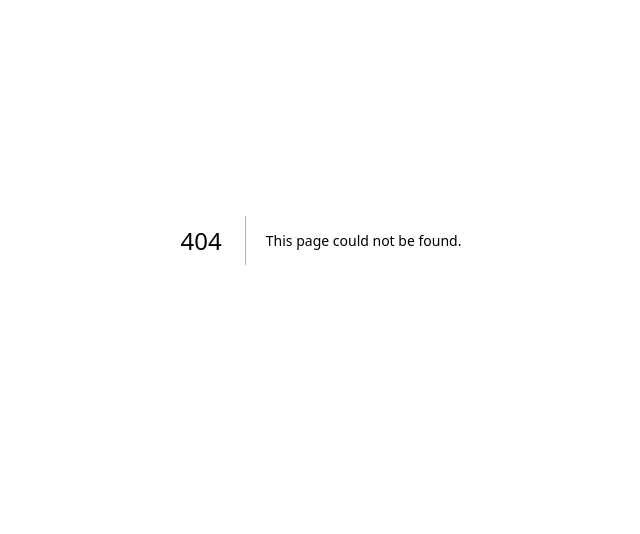
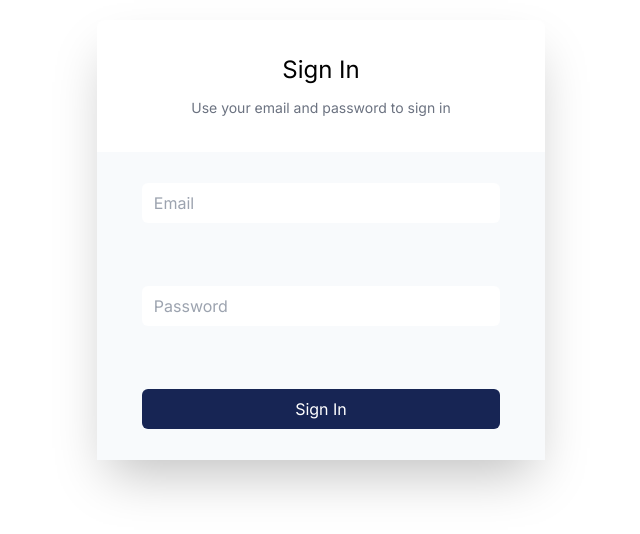
Before and after one commit to Tongother/sistema-de-tickets, a Next.js app: page /login in a window 1280 px wide. Before the commit this address had no page. Shown: the part 160-694 px from the top of the page, without its empty margins (319-959 px from the left). Built offline with nearby package versions, Linux system fonts and the light colour scheme.

Commit message:
Added the login page with a form

```diff
--- /dev/null
+++ b/app/login/page.tsx
@@ -0,0 +1,22 @@
+export default function login() {
+
+
+
+    return (
+      <main className="flex h-screen w-screen justify-center items-center">
+        <section className="w-[28em] h-[55%] bg-white rounded-lg shadow-2xl">
+            <section className="w-full h-[30%] flex flex-col justify-center items-center">
+                <h1 className="text-2xl text-center mb-[.5em]">Sign In</h1>
+                <p className="text-gray-500 text-sm">Use your email and password to sign in</p>
+            </section>
+            <section className="bg-slate-50 w-full h-[70%]">
+                <form className="w-full h-full flex flex-col justify-around items-center">
+                    <input type="text" placeholder="Email" className="w-[80%] h-[2.5em] border-2 border-transparent rounded-md p-[10px] focus:outline-none focus:border-gray-300"/>
+                    <input type="password" placeholder="Password" className="w-[80%] h-[2.5em] border-2 border-transparent rounded-md p-[10px] focus:outline-none focus:border-gray-300"/>
+                    <button className="w-[80%] h-[2.5em] bg-blue-950 text-white rounded-md">Sign In</button>
+                </form>
+            </section>
+        </section>
+      </main>
+    );
+  }
```
